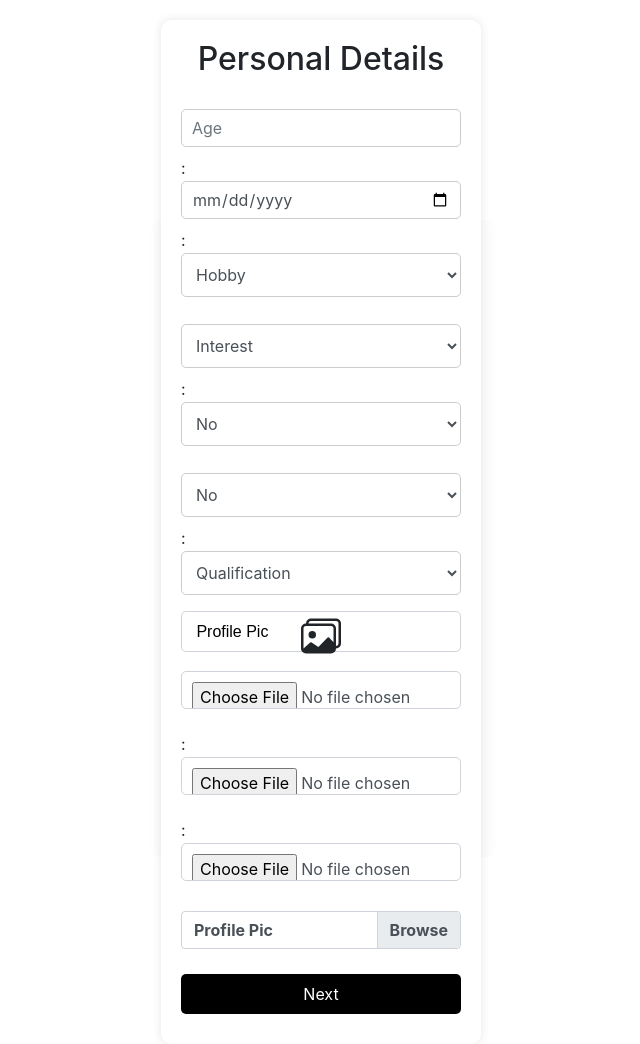
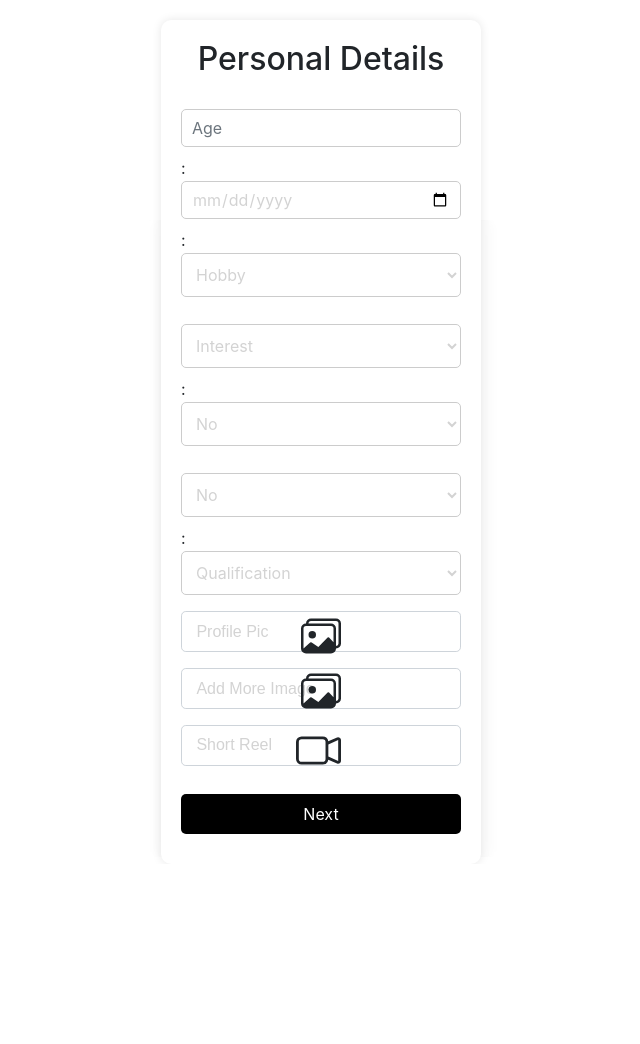
Before and after one commit to Jithininmakes/datingapp, a Django app: page / in a window 1280 px wide. Shown: the whole page, without its empty margins (319-959 px from the left). After the commit the page ends 857 px from the top, so only its background shows below. Run offline with Django 4.2, Linux system fonts and the light colour scheme; data comes from the database, SQL or seed files in the repository.

Commit message:
profile upload style updated

```diff
--- a/new_project/new_app/templates/Dating/details.html
+++ b/new_project/new_app/templates/Dating/details.html
@@ -50,6 +50,7 @@ form h2 {
     border: 1px solid #ccc;
     border-radius: 5px;
     font-size: 16px;
+    color: #D3D3D3;
 }
         button {
     width: 100%;
@@ -81,20 +82,7 @@ select.form-control {
 input::before {
     content: none; /* Ensure there's no content added before the input field */
 }
-<!--.custom-file-input {-->
-<!--    width: 100%; /* Full width of the container */-->
-<!--    padding: 10px; /* Add padding for better spacing */-->
-<!--    border: 1px solid #ccc; /* Standard border to make it visible */-->
-<!--    border-radius: 4px; /* Slightly rounded corners */-->
-<!--    box-sizing: border-box; /* Ensures padding doesn't affect total width */-->
-<!--    cursor: pointer; /* Pointer cursor to indicate interactivity */-->
-<!--}-->
 
-<!--.custom-file-input:focus {-->
-<!--    border-color: #007bff; /* Border color on focus */-->
-<!--    outline: none; /* Remove default outline */-->
-<!--    box-shadow: 0 0 5px rgba(0, 123, 255, 0.5); /* Light shadow on focus */-->
-<!--}-->
 
 .file-input-wrapper {
     position: relative;
@@ -130,33 +118,12 @@ input::before {
     padding: -10px;
 }
 
-.custom-file-label {
-    display: block;
-    margin-bottom: 5px;
-    font-weight: bold;
-}
 
-.custom-file-input {
-    display: flex;
-    align-items: center;
-    border: 1px solid #ced4da;
-    padding: -10px;
-    cursor: pointer;
-    background-color: #f8f9fa;
-}
 
-.custom-file-input span {
-    color: #6c757d;
-    flex-grow: 1;
-}
-
-.custom-file-input:hover {
-    background-color: #e2e6ea;
-}
 
 .file label {
   display: flex;
-  color: black;
+  color: #D3D3D3;
   padding: 0.9rem;
   font-family: sans-serif;
   border: 1px solid #ced4da;
@@ -164,12 +131,26 @@ input::before {
   cursor: pointer;
   margin-top: 1rem;
 }
-        .file svg {
+.file-icon svg {
       position:absolute;
       right: 620px;
       top: 600px;
      transform: translateY(40%);
+        }
 
+
+.more-file-icon svg {
+      position:absolute;
+      right: 620px;
+      top: 655px;
+     transform: translateY(40%);
+        }
+.reel-icon svg {
+      position:absolute;
+      right: 620px;
+      top: 710px;
+     transform: translateY(40%);
+        }
     </style>
 </head>
 <body>
@@ -213,8 +194,8 @@ input::before {
     </div>
 
     <div class="file">
-     <input type="file" id="actual-btn" hidden/>
-     <label for="actual-btn">Profile Pic</label>
+    <input type="file" id="profile-picture-input" hidden onchange="updatePlaceholder()"/>
+    <label for="profile-picture-input" id="custom-placeholder-profile"> Profile Pic</label>
     <div class="file-icon" onclick="document.getElementById('profile-picture-input').click();">
         <svg xmlns="http://www.w3.org/2000/svg" width="40" height="40" fill="currentColor" class="bi bi-images" viewBox="0 0 16 16">
             <path d="M4.502 9a1.5 1.5 0 1 0 0-3 1.5 1.5 0 0 0 0 3"/>
@@ -224,33 +205,30 @@ input::before {
     </div>
 </div>
 
-    <div class="file-input-wrapper">
-        {{ form.profile_picture.label_tag }}
-        {{ form.profile_picture }}
-        <span class="placeholder-text">Upload Profile Picture</span>
+
+    <div class="file">
+       <input type="file" id="image-btn" hidden/>
+       <label for="profile-picture-input">Add More Image</label>
+       <div class="more-file-icon" onclick="document.getElementById('profile-picture-input').click();">
+          <svg xmlns="http://www.w3.org/2000/svg" width="40" height="40" fill="currentColor" class="bi bi-images" viewBox="0 0 16 16">
+              <path d="M4.502 9a1.5 1.5 0 1 0 0-3 1.5 1.5 0 0 0 0 3"/>
+              <path d="M14.002 13a2 2 0 0 1-2 2h-10a2 2 0 0 1-2-2V5A2 2 0 0 1 2 3a2 2 0 0 1 2-2h10a2 2 0 0 1 2 2v8a2
+               2 0 0 1-1.998 2M14 2H4a1 1 0 0 0-1 1h9.002a2 2 0 0 1 2 2v7A1 1 0 0 0 15 11V3a1 1 0 0 0-1-1M2.002 4a1 1 0 0 0-1 1v8l2.646-2.354a.5.5 0 0 1 .63-.062l2.66 1.773 3.71-3.71a.5.5 0 0 1 .577-.094l1.777 1.947V5a1 1 0 0 0-1-1z"/>
+          </svg>
+       </div>
     </div>
 
-    <div class="file-input-wrapper">
-        {{ form.multiple_image.label_tag }}
-        {{ form.multiple_image }}
-        <span class="placeholder-text">Upload Multiple Picture</span>
-
-        </div>
-
-    <div class="file-input-wrapper">
-        {{ form.short_reel.label_tag }}
-        {{ form.short_reel }}
-        <span class="placeholder-text">Upload Short Reel</span>
-    </div>
-
-         <div class="file-input-wrapper">
-    <label for="profile-picture-input" class="custom-file-label"> Profile Pic</label>
-    <input id="profile-picture-input" type="file" name="profile_picture" style="display: none;">
-    <div class="custom-file-input" onclick="document.getElementById('profile-picture-input').click();">
-        <span id="custom-placeholder-profile"> Profile Pic</span>
+   <div class="file">
+       <input type="file" id="reel-btn" hidden/>
+       <label for="profile-picture-input">Short Reel</label>
+       <div class="reel-icon" onclick="document.getElementById('profile-picture-input').click();">
+          <svg xmlns="http://www.w3.org/2000/svg" width="45" height="45" fill="currentColor"
+             class="bi bi-camera-video" viewBox="0 0 16 16">
+             <path fill-rule="evenodd" d="M0 5a2 2 0 0 1 2-2h7.5a2 2 0 0 1 1.983 1.738l3.11-1.382A1 1 0 0 1 16
+             4.269v7.462a1 1 0 0 1-1.406.913l-3.111-1.382A2 2 0 0 1 9.5 13H2a2 2 0 0 1-2-2zm11.5 5.175 3.5 1.556V4.269l-3.5 1.556zM2 4a1 1 0 0 0-1 1v6a1 1 0 0 0 1 1h7.5a1 1 0 0 0 1-1V5a1 1 0 0 0-1-1z"/>
+          </svg>
        </div>
     </div><br><br>
-
 
 
     <button type="submit" id="register-btn">Next</button>
@@ -261,6 +239,7 @@ input::before {
     document.getElementById('custom-placeholder-profile').textContent = fileName;
 });
 
+
 </script>
 
 
@@ -269,3 +248,26 @@ input::before {
  </div>
 </body>
 </html>
+
+
+
+
+
+<!--    <div class="file-input-wrapper">-->
+<!--        {{ form.profile_picture.label_tag }}-->
+<!--        {{ form.profile_picture }}-->
+<!--        <span class="placeholder-text">Upload Profile Picture</span>-->
+<!--    </div>-->
+
+<!--    <div class="file-input-wrapper">-->
+<!--        {{ form.multiple_image.label_tag }}-->
+<!--        {{ form.multiple_image }}-->
+<!--        <span class="placeholder-text">Upload Multiple Picture</span>-->
+
+<!--        </div>-->
+
+<!--    <div class="file-input-wrapper">-->
+<!--        {{ form.short_reel.label_tag }}-->
+<!--        {{ form.short_reel }}-->
+<!--        <span class="placeholder-text">Upload Short Reel</span>-->
+<!--    </div>-->
```
Also changed, not shown: new_project/new_app/templates/Dating/jjj.html (+39 -0 lines). Lines whose indentation alone changed are shown as unchanged.
